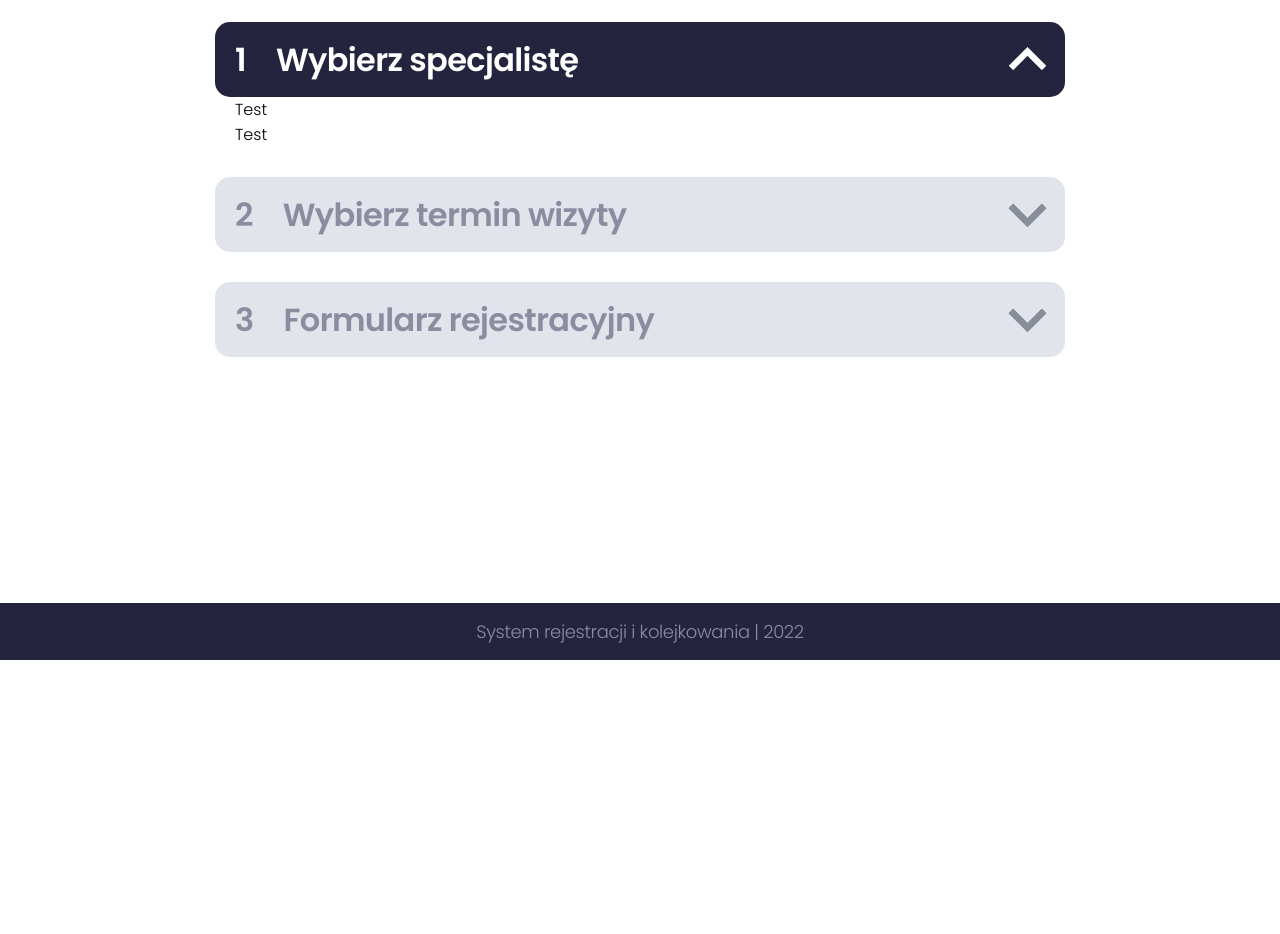
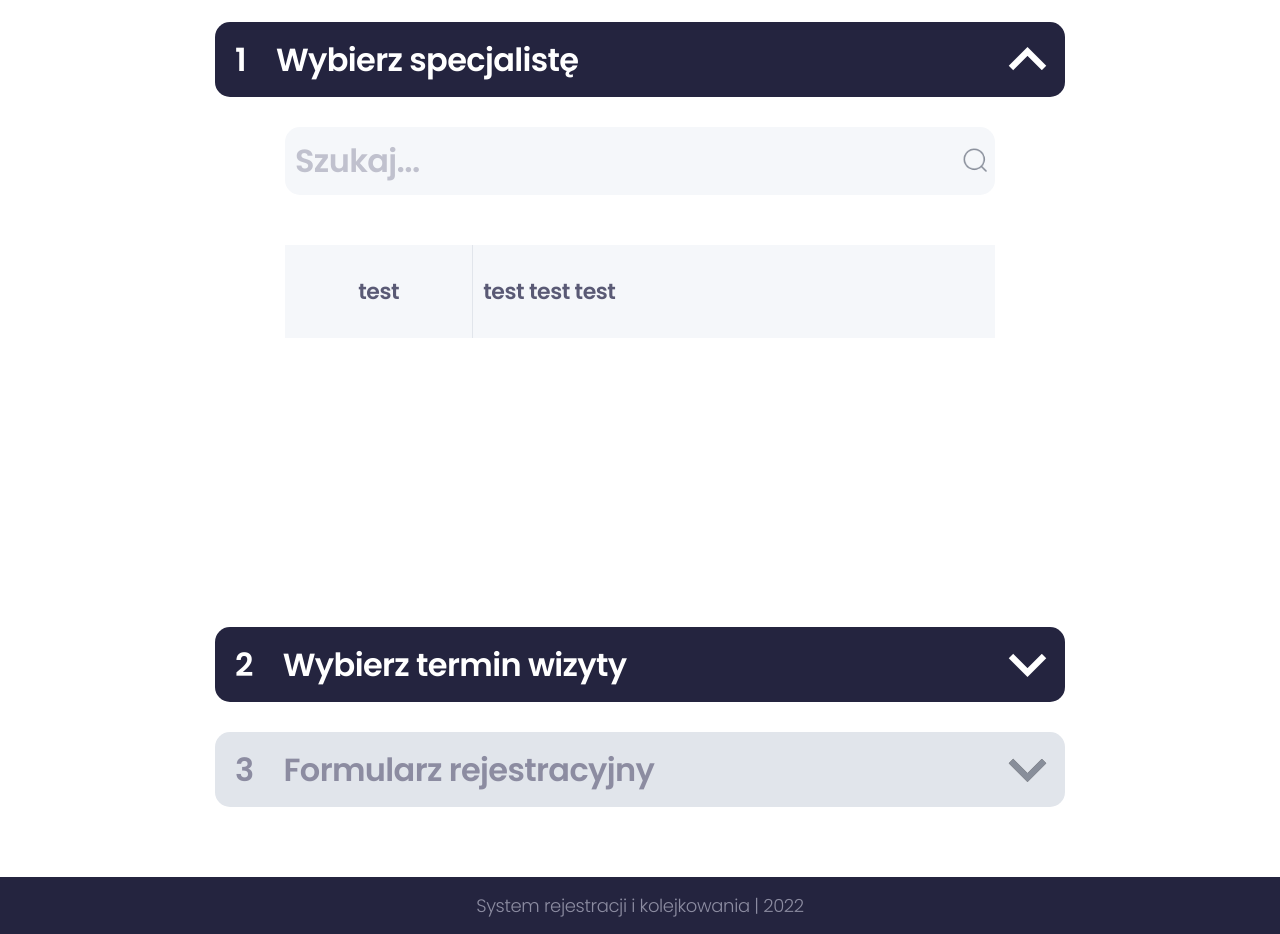
Before and after one commit to Sanderky/srk-projekt, a React (Create React App) app in the folder frontend/webportal/: page / in a window 1280 px wide. Shown: the part 940-1874 px from the top of the page. Before the commit the page ends 1600 px from the top, so only its background shows below. Built offline with nearby package versions, Linux system fonts and the light colour scheme.

Commit message:
[N] Zaimportowano kalendarz i listę specjalistów do widoku rejestracji; Drobne zmiany w CSS dla widoku logowania

```diff
--- a/frontend/webportal/src/Modules/Dashboard/Dashboard.module.css
+++ b/frontend/webportal/src/Modules/Dashboard/Dashboard.module.css
@@ -33,7 +33,7 @@
 
 .input {
     background-color: var(--accent);
-    border-color: var(--dark);
+    border-color: var(--text);
     border-width: 1px;
     border-radius: 15px;
     width: 400px;
@@ -52,7 +52,7 @@
 
 .input:focus {
     border-color: var(--dark);
-    border-width: 2px;
+    border-width: 3px;
     outline: none;
 }
 
@@ -64,6 +64,7 @@
     font-weight: var(--semiBold);
     margin-top: 24px;
     cursor: pointer;
+    transition: 0.2s;
 }
 
 .submitButton:hover {
--- /dev/null
+++ b/frontend/webportal/src/Modules/Registration/Forms.module.css
@@ -0,0 +1,216 @@
+.search {
+    background: none;
+    border-width: 0;
+    flex: 1;
+    border-radius: 15px 0 0 15px;
+    padding: 10px;
+    font-weight: var(--semiBold);
+    color: var(--subText);
+    letter-spacing: var(--normal);
+    font-size: var(--titleSmall);
+}
+
+.search:focus {
+    outline: 0;
+}
+
+.search::placeholder {
+    color: var(--subText);
+    opacity: 0.5;
+}
+
+.searchWrapper {
+    display: flex;
+    flex-direction: row;
+    width: 710px;
+    border-radius: 15px;
+    background-color: var(--accent);
+    align-items: center;
+}
+
+.searchIcon {
+    width: 28px;
+    height: 28px;
+    margin: 0 5px;
+}
+
+.specialistSelection {
+    display: flex;
+    flex-direction: column;
+    align-items: center;
+    padding-top: 30px;
+}
+
+.specialistBox {
+    background-color: var(--accent);
+    font-weight: var(--semiBold);
+    color: var(--text);
+    letter-spacing: var(--normal);
+    font-size: var(--regular);
+    display: flex;
+    flex-direction: row;
+}
+
+.specialistBoxName {
+    flex: 2;
+    border-right: 1px solid var(--accentDark);
+    padding: 30px 10px;
+    display: flex;
+    justify-content: center;
+    align-items: center;
+}
+
+.specialistBoxInfo {
+    flex: 6;
+    padding: 30px 10px;
+    display: flex;
+    justify-content: flex-start;
+    align-items: center;
+}
+
+.specialistSelectionWrapper {
+    height: 750px;
+}
+
+.specialistsList {
+    display: flex;
+    flex-direction: column;
+}
+
+.hourBox {
+    padding: 10px;
+    background-color: var(--text);
+    font-weight: var(--semiBold);
+    color: var(--white);
+    letter-spacing: var(--normal);
+    font-size: var(--big);
+    margin: 10px;
+    border-width: 0;
+    cursor: pointer;
+}
+
+.hourBox:hover {
+    background-color: var(--dark);
+}
+
+.calendarHours {
+    display: flex;
+    flex-flow: row wrap;
+}
+
+.calendar {
+    margin-top: 30px;
+}
+
+.calendarDaysHeader {
+    padding: 20px;
+    background-color: var(--dark);
+    font-weight: var(--semiBold);
+    color: var(--white);
+    letter-spacing: var(--normal);
+    font-size: var(--big);
+
+}
+
+.calendarMonthWeekdays {
+    display: flex;
+    flex: 1;
+    flex-direction: row;
+    justify-content: space-around;
+    align-items: center;
+    border-bottom: 1px solid var(--accentDark);
+    font-weight: var(--semiBold);
+    color: var(--subText);
+    letter-spacing: var(--normal);
+    font-size: var(--big);
+    padding: 10px 0;
+}
+
+.calendarMonthDays {
+    display: grid;
+    grid-template-columns: repeat(7, 1fr);
+    justify-items: center;
+    row-gap: 15px;
+    padding: 5px 0;
+}
+
+.dayActive {
+    font-weight: var(--semiBold);
+    color: #000;
+    /* letter-spacing: var(--normal); */
+    font-size: var(--big);
+    cursor: pointer;
+    padding: 4px;
+    /* height: 35px;
+    width: 35px;
+    display: flex;
+    flex-direction: row;
+    justify-content: center;
+    align-items: center; */
+}
+
+.dayActive:hover {
+    background-color: var(--dark);
+    color: var(--subText);
+
+}
+
+.dayInactive {
+    font-weight: var(--semiBold);
+    color: var(--accentDark);
+    /* letter-spacing: var(--normal); */
+    font-size: var(--big);
+    padding: 4px;
+    /* height: 35px;
+    width: 35px;
+    display: flex;
+    flex-direction: row;
+    justify-content: center;
+    align-items: center; */
+}
+
+.daySelected {
+    font-weight: var(--semiBold);
+    background-color: var(--dark);
+    color: var(--white);
+    letter-spacing: var(--normal);
+    font-size: var(--big);
+    cursor: pointer;
+    padding: 3px;
+}
+
+.select {
+    appearance: none;
+    background-color: transparent;
+    border: none;
+    margin: 0;
+    cursor: pointer;
+    font-weight: var(--semiBold);
+    color: #000;
+    font-size: var(--big);
+    padding-right: 15px;
+    background: url("../../Assets/Images/dropdown_arrow.png") no-repeat right;
+    background-position-x: 90px;
+    background-position-y: 50%;
+    background-size: 40px;
+    padding-left: 5px;
+}
+
+.select:focus-visible {
+    appearance: none;
+    background-color: transparent;
+    border: none;
+    outline: none;
+    margin: 0;
+}
+
+.selectWrapper {
+    display: flex;
+    flex-direction: row;
+    justify-content: center;
+    padding: 10px 0;
+}
+
+.select:hover {
+    color: var(--subText);
+}
--- /dev/null
+++ b/frontend/webportal/src/Modules/Registration/Forms.tsx
@@ -0,0 +1,158 @@
+import styles from "./Forms.module.css";
+import searchIcon from "../../Assets/Images/search.png";
+import { useState } from "react";
+
+interface SearchBarProps {
+    style?: React.CSSProperties;
+}
+
+const SearchBar = ({ style }: SearchBarProps) => {
+    return (
+        <div className={styles.searchWrapper} style={style}>
+            <input type={"text"} className={styles.search} placeholder={"Szukaj..."} />
+            <img src={searchIcon} className={styles.searchIcon} />
+        </div>
+    );
+}
+
+interface SpecialistBoxProps {
+    name: string;
+    description: string;
+}
+
+const SpecialistBox = ({ name, description }: SpecialistBoxProps) => {
+    return (
+        <div className={styles.specialistBox}>
+            <div className={styles.specialistBoxName}>{name}</div>
+            <div className={styles.specialistBoxInfo}>{description}</div>
+        </div>
+    );
+}
+
+const SpecialistsList = () => {
+    return (
+        <div className={styles.specialistsList}>
+            <SpecialistBox name={`test`} description={'test test test'} />
+        </div>
+    );
+}
+
+export const SpecialistSelection = () => {
+    return (
+        <div className={styles.specialistSelection}>
+            <div className={styles.specialistSelectionWrapper}>
+                <SearchBar style={{ marginBottom: "50px" }} />
+                <SpecialistsList />
+            </div>
+
+
+        </div>
+    );
+}
+
+interface HourBoxProps {
+    hour: string;
+}
+
+const HourBox = ({ hour }: HourBoxProps) => {
+    return (
+        <button className={styles.hourBox}>{hour}</button>
+    );
+}
+
+interface DayBoxProps {
+    day: number;
+    active: boolean;
+    selected: boolean;
+}
+
+const DayBox = ({ day, active, selected }: DayBoxProps) => {
+
+    const addZero = (val: number) => {
+        if (val < 10) {
+            return `0${val}`;
+        } else {
+            return `${val}`;
+        }
+    }
+
+    return <div className={active ? selected ? styles.daySelected : styles.dayActive : styles.dayInactive}>{addZero(day)}</div>;
+
+}
+
+const CalendarMonth = () => {
+    const [month, setMonth] = useState(8);
+    const [year, setYear] = useState(2022);
+    const weekdays = ["po", "wt", "śr", "cz", "pt", "so", "nd"];
+    const renderWeekdays = weekdays.map(day => <div>{day}</div>);
+    const renderMonthDays = (month: number) => {
+        const days = 31;
+        const daysArr: JSX.Element[] = [];
+
+        for (let i = 1; i <= days; i++) {
+            daysArr.push(<DayBox selected={false} active={true} day={i} />)
+        }
+
+        return (
+            <div className={styles.calendarMonthDays}>
+                {daysArr}
+            </div>
+        );
+    }
+
+    return (
+        <div>
+            <div>
+                <div className={styles.selectWrapper}>
+                    <select className={styles.select}>
+                        <option value="">Styczeń</option>
+                        <option value="">Luty</option>
+                        <option value="">Marzec</option>
+                        <option value="">Kwiecień</option>
+                    </select>
+                    <select className={styles.select} style={{ backgroundPositionX: "55px", paddingRight: "25px" }} >
+                        <option value="">2022</option>
+                        <option value="">2023</option>
+                        <option value="">2024</option>
+                    </select>
+                </div>
+
+            </div>
+            <div>
+                <div className={styles.calendarMonthWeekdays}>
+                    {renderWeekdays}
+                </div>
+                <div>
+                    {renderMonthDays(8)}
+                </div>
+            </div>
+        </div>
+
+    );
+}
+
+const Calendar = () => {
+    const hours = ["10:00", "15:30"];
+    const renderHours = hours.map(hour => <HourBox hour={hour} />);
+
+
+    return (
+        <div className={styles.calendar}>
+            <div className={styles.calendarDays}>
+                <div className={styles.calendarDaysHeader}>
+                    18-08-2022
+                </div>
+                <div className={styles.calendarDaysBody}>
+                    <CalendarMonth />
+                </div>
+            </div>
+            <div className={styles.calendarHours}>
+                {renderHours}
+            </div>
+        </div>
+    );
+}
+
+export const VisitDate = () => {
+    return <Calendar />;
+}
--- a/frontend/webportal/src/Modules/Registration/Registration.module.css
+++ b/frontend/webportal/src/Modules/Registration/Registration.module.css
@@ -53,7 +53,6 @@
     background-color: transparent;
     border-width: 0;
     cursor: pointer;
-    transition: 0.3s;
 }
 
 .goNextBtn:hover {
--- a/frontend/webportal/src/Modules/Registration/Registration.tsx
+++ b/frontend/webportal/src/Modules/Registration/Registration.tsx
@@ -6,7 +6,7 @@ import LoadingIcon from "../../Assets/Images/loading.png";
 import styles from "./Registration.module.css";
 import { useEffect, useState, useRef } from "react";
 import React from "react";
-import { table } from "console";
+import { SpecialistSelection, VisitDate } from "./Forms";
 
 const HelloScreen = () => {
     const scrollDown = () => {
@@ -20,10 +20,10 @@ const HelloScreen = () => {
             <Logo width="150px" height="150px" />
             <div className={styles.helloHeader}>Witamy!</div>
             <div className={styles.subHelloHeader}>Internetowa rejestracja wizyty</div>
-            <div className={styles.helloInfo}>Tutaj zarejestrujesz się u jednego ze specjalistów SRK</div>
             <div className={styles.goNextWrapper}>
                 <button className={styles.goNextBtn} onClick={() => scrollDown()}>Przejdź dalej</button>
             </div>
+            <div className={styles.helloInfo}>Tutaj bezproblemowo zarejestrujesz się u jednego ze specjalistów SRK</div>
         </div>
     )
 }
@@ -176,14 +176,11 @@ const Summary = ({ code }: SummaryProps) => {
 const Forms = () => {
     return (
         <div className={styles.expandableWrapper}>
-            <ExpandableView expandedContentHeight={50} expanded={true} number={1} title={"Wybierz specjalistę"} status={ExpandableStatus.Active} style={{ marginBottom: "30px" }}>
-                <div>
-                    <div>Test</div>
-                    <div>Test</div>
-                </div>
+            <ExpandableView expandedContentHeight={500} expanded={true} number={1} title={"Wybierz specjalistę"} status={ExpandableStatus.Active} style={{ marginBottom: "30px" }}>
+                <SpecialistSelection />
             </ExpandableView>
-            <ExpandableView expandedContentHeight={50} expanded={false} number={2} title={"Wybierz termin wizyty"} status={ExpandableStatus.Blocked} style={{ marginBottom: "30px" }}>
-                <div>Test</div>
+            <ExpandableView expandedContentHeight={500} expanded={false} number={2} title={"Wybierz termin wizyty"} status={ExpandableStatus.Active} style={{ marginBottom: "30px" }}>
+                <VisitDate />
             </ExpandableView>
             <ExpandableView expandedContentHeight={50} expanded={false} number={3} title={"Formularz rejestracyjny"} status={ExpandableStatus.Blocked}>
                 <div>Test</div>
```
Also changed, not shown: frontend/webportal/src/Assets/Images/dropdown_arrow.png (added), frontend/webportal/src/Assets/Images/search.png (added).
